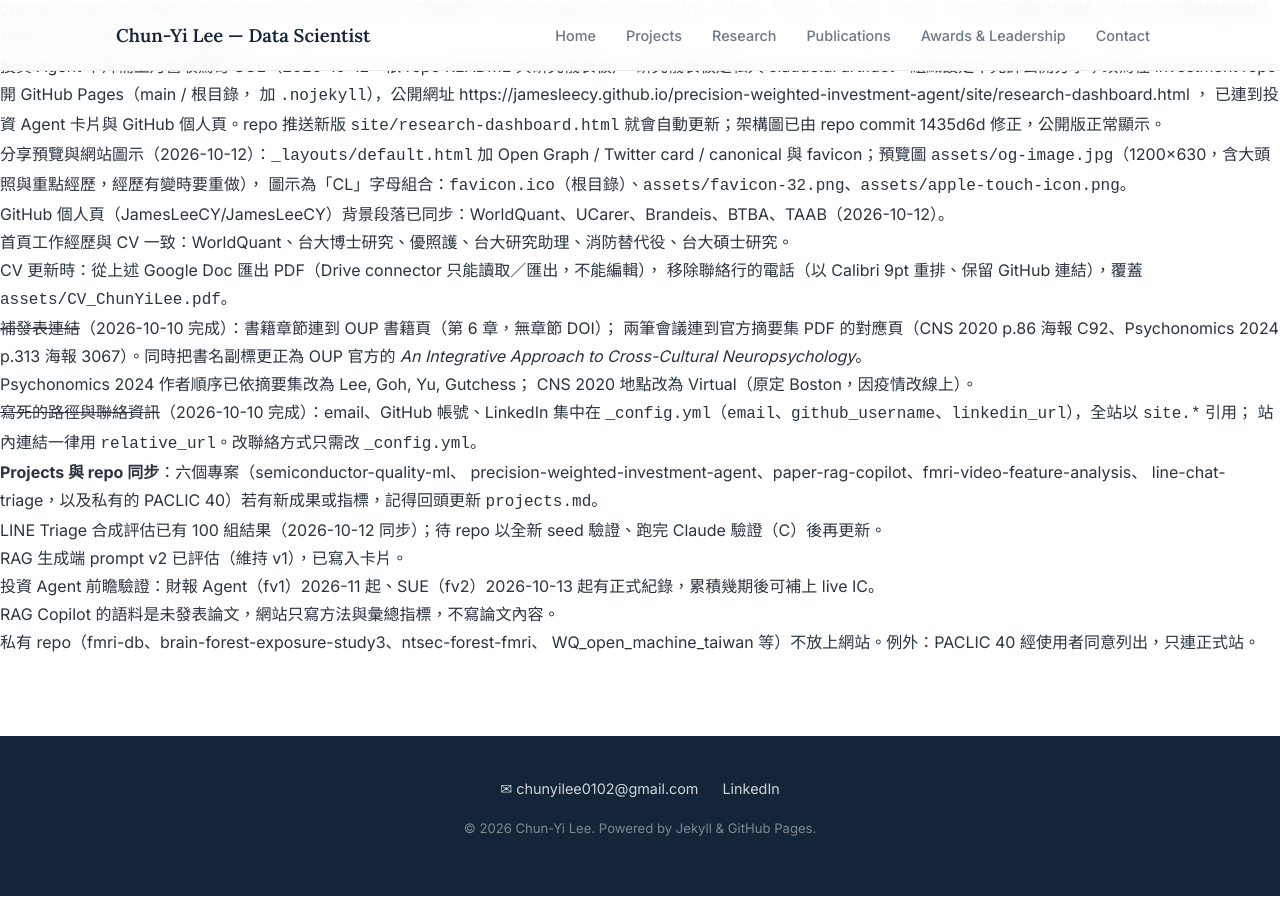
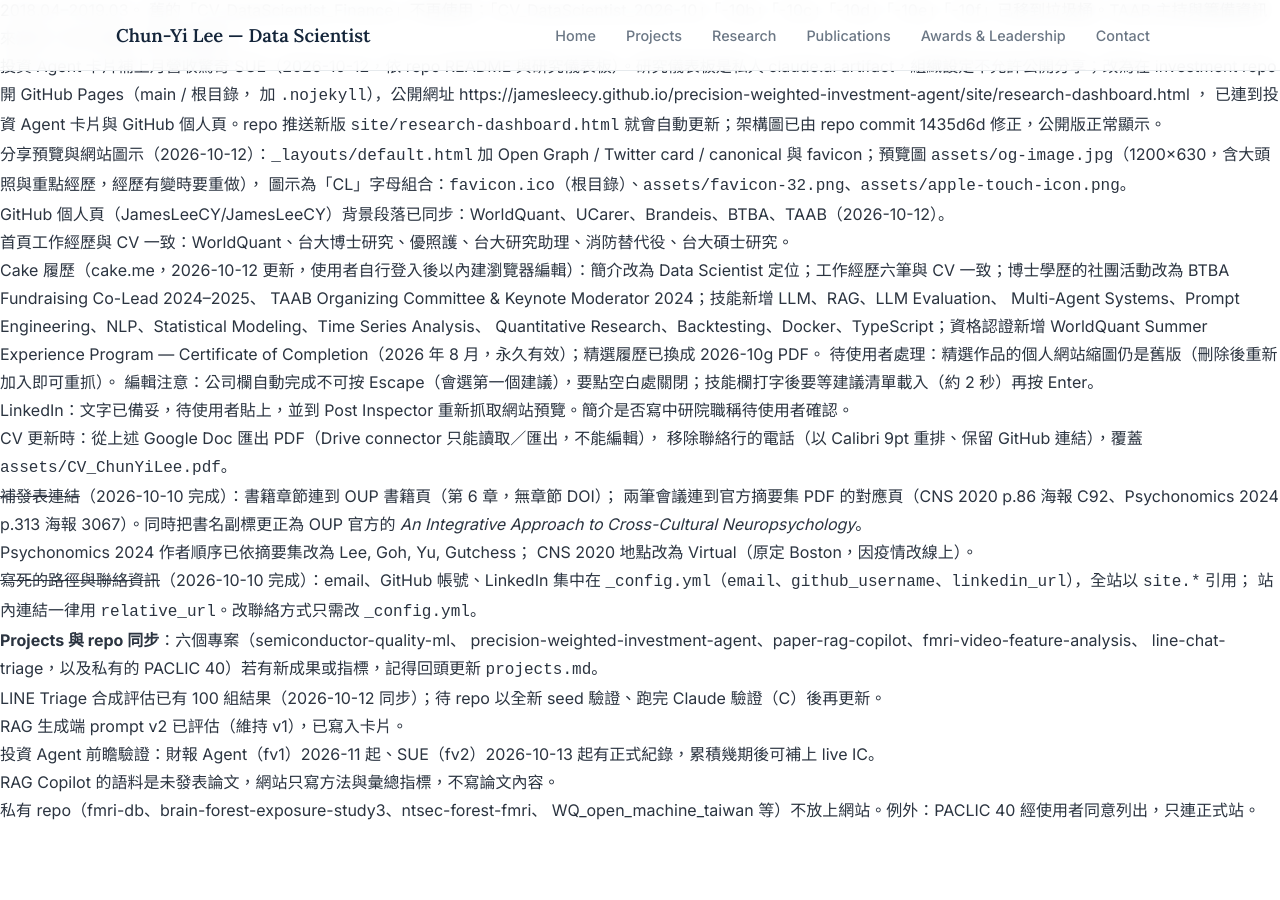
Before and after one commit to JamesLeeCY/JamesLeeCY.github.io, a Jekyll site: the page built from HANDOFF.md, in a window 1280 px wide and 900 px high, scrolled down 2084 px. Built offline with Jekyll 4.4.1, drawn with Linux system fonts in a browser that asks for light colours; our own code applies the rules of GitHub Pages for plain Markdown files.

Commit message:
HANDOFF: record Cake profile update and remaining LinkedIn items
Co-Authored-By: Claude Opus 5.5 <noreply@anthropic.com>

```diff
--- a/HANDOFF.md
+++ b/HANDOFF.md
@@ -117,6 +117,15 @@ contact.md             聯絡方式
      圖示為「CL」字母組合：`favicon.ico`（根目錄）、`assets/favicon-32.png`、`assets/apple-touch-icon.png`。
    - GitHub 個人頁（JamesLeeCY/JamesLeeCY）背景段落已同步：WorldQuant、UCarer、Brandeis、BTBA、TAAB（2026-10-12）。
    - 首頁工作經歷與 CV 一致：WorldQuant、台大博士研究、優照護、台大研究助理、消防替代役、台大碩士研究。
+   - Cake 履歷（cake.me，2026-10-12 更新，使用者自行登入後以內建瀏覽器編輯）：簡介改為 Data Scientist
+     定位；工作經歷六筆與 CV 一致；博士學歷的社團活動改為 BTBA Fundraising Co-Lead 2024–2025、
+     TAAB Organizing Committee & Keynote Moderator 2024；技能新增 LLM、RAG、LLM Evaluation、
+     Multi-Agent Systems、Prompt Engineering、NLP、Statistical Modeling、Time Series Analysis、
+     Quantitative Research、Backtesting、Docker、TypeScript；資格認證新增 WorldQuant Summer
+     Experience Program — Certificate of Completion（2026 年 8 月，永久有效）；精選履歷已換成 2026-10g PDF。
+     待使用者處理：精選作品的個人網站縮圖仍是舊版（刪除後重新加入即可重抓）。
+     編輯注意：公司欄自動完成不可按 Escape（會選第一個建議），要點空白處關閉；技能欄打字後要等建議清單載入（約 2 秒）再按 Enter。
+   - LinkedIn：文字已備妥，待使用者貼上，並到 Post Inspector 重新抓取網站預覽。簡介是否寫中研院職稱待使用者確認。
    - CV 更新時：從上述 Google Doc 匯出 PDF（Drive connector 只能讀取／匯出，不能編輯），
      移除聯絡行的電話（以 Calibri 9pt 重排、保留 GitHub 連結），覆蓋 `assets/CV_ChunYiLee.pdf`。
 1. ~~補發表連結~~（2026-10-10 完成）：書籍章節連到 OUP 書籍頁（第 6 章，無章節 DOI）；
```
